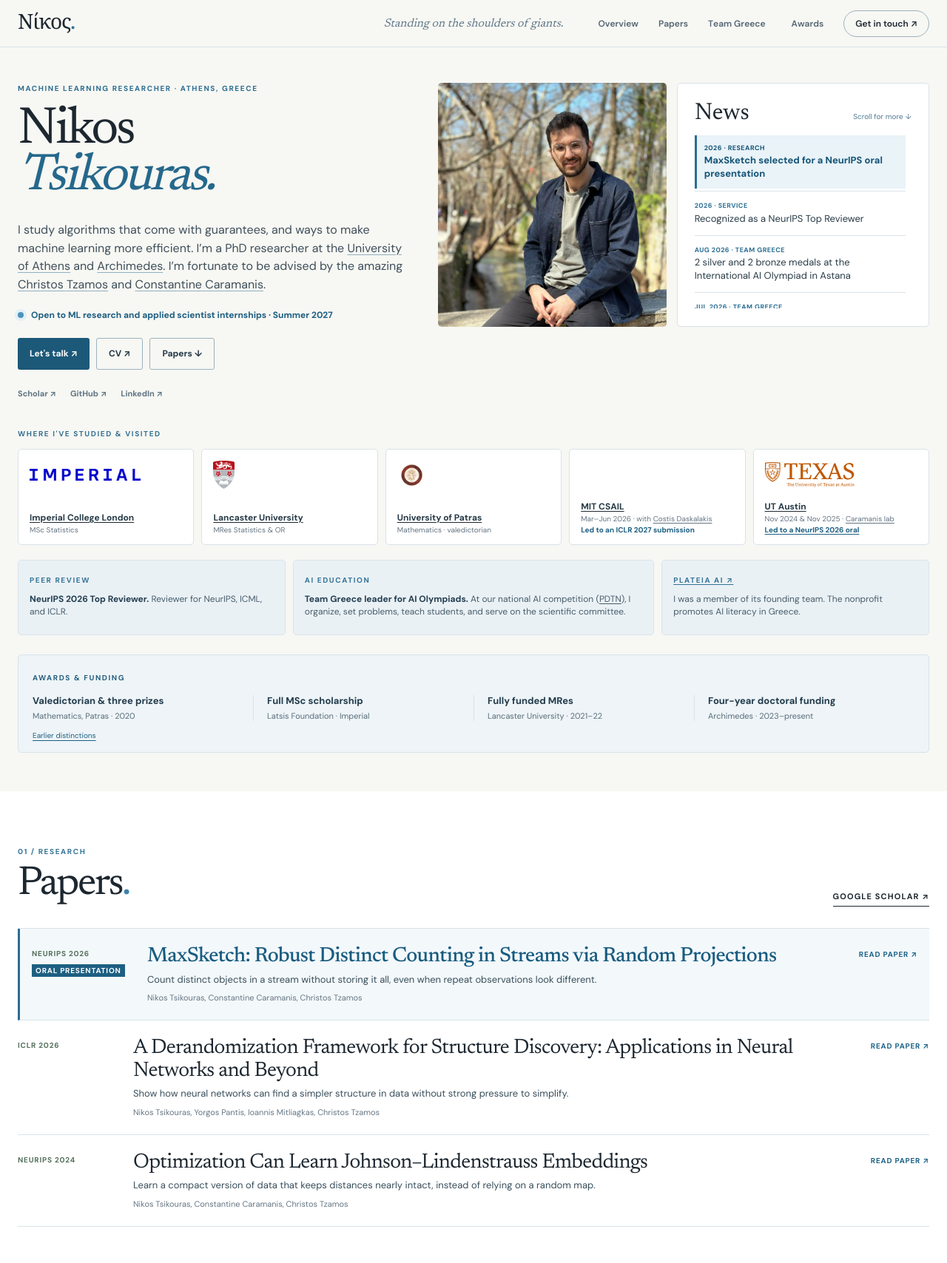
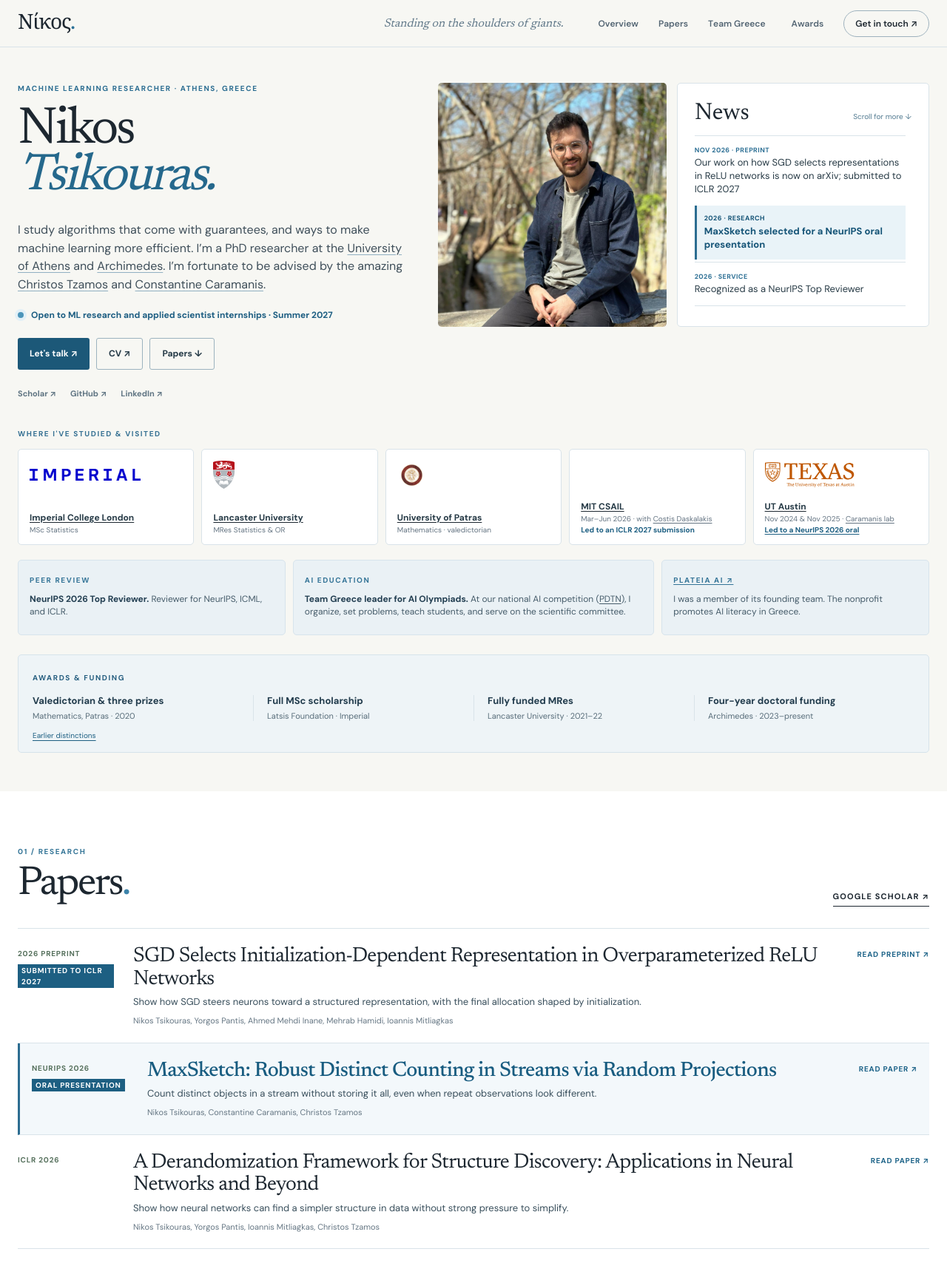
Before and after one commit to NikosTsikouras/NikosTsikouras.github.io, a plain HTML site: page index.html in a window 1280 px wide. Shown: the top 1708 px of the page at 74% size. Drawn offline with Linux system fonts and the light colour scheme.

Commit message:
Add SGD representation preprint to website

```diff
--- a/index.html
+++ b/index.html
@@ -55,6 +55,7 @@
           <div class="top-cards">
             <figure class="profile-photo"><img src="assets/nikos-portrait.jpeg" alt="Nikos Tsikouras seated outdoors beside a stream" width="1536" height="2048" fetchpriority="high"></figure>
             <div class="news-card"><div class="news-head"><h2>News</h2><span>Scroll for more ↓</span></div><ul class="news-list" tabindex="0" aria-label="News and milestones, newest first">
+              <li><time datetime="2026-11-23">Nov 2026 · Preprint</time><a href="https://arxiv.org/abs/2611.30467" target="_blank" rel="noopener noreferrer">Our work on how SGD selects representations in ReLU networks is now on arXiv; submitted to ICLR 2027</a></li>
               <li class="featured-news"><time datetime="2026">2026 · Research</time><a href="https://archimedesai.gr/en/news/archimedes-at-neurips-2026" target="_blank" rel="noopener noreferrer"><strong>MaxSketch</strong> selected for a NeurIPS oral presentation</a></li>
               <li><time datetime="2026">2026 · Service</time><p>Recognized as a NeurIPS Top Reviewer</p></li>
               <li><time datetime="2026-08">Aug 2026 · Team Greece</time><a href="https://archimedesai.gr/en/news/six-medals-for-the-greek-national-ai-team-at-euroai-and-ioai-2026" target="_blank" rel="noopener noreferrer">2 silver and 2 bronze medals at the International AI Olympiad in Astana</a></li>
@@ -105,6 +106,7 @@
       <div class="shell">
         <div class="section-heading"><div><span class="eyebrow">01 / Research</span><h2 id="research-title">Papers<span>.</span></h2></div><a class="section-link" href="https://scholar.google.com/citations?user=xZYPVCsAAAAJ" target="_blank" rel="noopener noreferrer">Google Scholar ↗</a></div>
         <div class="paper-list">
+          <article class="paper"><div class="paper-meta"><span>2026 preprint</span><strong>Submitted to ICLR 2027</strong></div><div class="paper-main"><h3>SGD Selects Initialization-Dependent Representation in Overparameterized ReLU Networks</h3><p class="paper-explainer">Show how SGD steers neurons toward a structured representation, with the final allocation shaped by initialization.</p><p class="paper-authors">Nikos Tsikouras, Yorgos Pantis, Ahmed Mehdi Inane, Mehrab Hamidi, Ioannis Mitliagkas</p></div><a class="paper-action" href="https://arxiv.org/abs/2611.30467" aria-label="Read SGD Selects Initialization-Dependent Representation in Overparameterized ReLU Networks on arXiv" target="_blank" rel="noopener noreferrer">Read preprint ↗</a></article>
           <article class="paper paper-featured"><div class="paper-meta"><span>NeurIPS 2026</span><strong>Oral presentation</strong></div><div class="paper-main"><h3>MaxSketch: Robust Distinct Counting in Streams via Random Projections</h3><p class="paper-explainer">Count distinct objects in a stream without storing it all, even when repeat observations look different.</p><p class="paper-authors">Nikos Tsikouras, Constantine Caramanis, Christos Tzamos</p></div><a class="paper-action" href="https://arxiv.org/abs/2605.15571" aria-label="Read MaxSketch" target="_blank" rel="noopener noreferrer">Read paper ↗</a></article>
           <article class="paper"><div class="paper-meta"><span>ICLR 2026</span></div><div class="paper-main"><h3>A Derandomization Framework for Structure Discovery: Applications in Neural Networks and Beyond</h3><p class="paper-explainer">Show how neural networks can find a simpler structure in data without strong pressure to simplify.</p><p class="paper-authors">Nikos Tsikouras, Yorgos Pantis, Ioannis Mitliagkas, Christos Tzamos</p></div><a class="paper-action" href="https://proceedings.iclr.cc/paper_files/paper/2026/hash/719bf718cc7e6e1b1431954ab52d5e00-Abstract-Conference.html" aria-label="Read A Derandomization Framework" target="_blank" rel="noopener noreferrer">Read paper ↗</a></article>
           <article class="paper"><div class="paper-meta"><span>NeurIPS 2024</span></div><div class="paper-main"><h3>Optimization Can Learn Johnson–Lindenstrauss Embeddings</h3><p class="paper-explainer">Learn a compact version of data that keeps distances nearly intact, instead of relying on a random map.</p><p class="paper-authors">Nikos Tsikouras, Constantine Caramanis, Christos Tzamos</p></div><a class="paper-action" href="https://proceedings.neurips.cc/paper_files/paper/2024/hash/7740c0dc79dc282a29384ceb9d3b2408-Abstract-Conference.html" aria-label="Read Optimization Can Learn Johnson–Lindenstrauss Embeddings" target="_blank" rel="noopener noreferrer">Read paper ↗</a></article>
```
